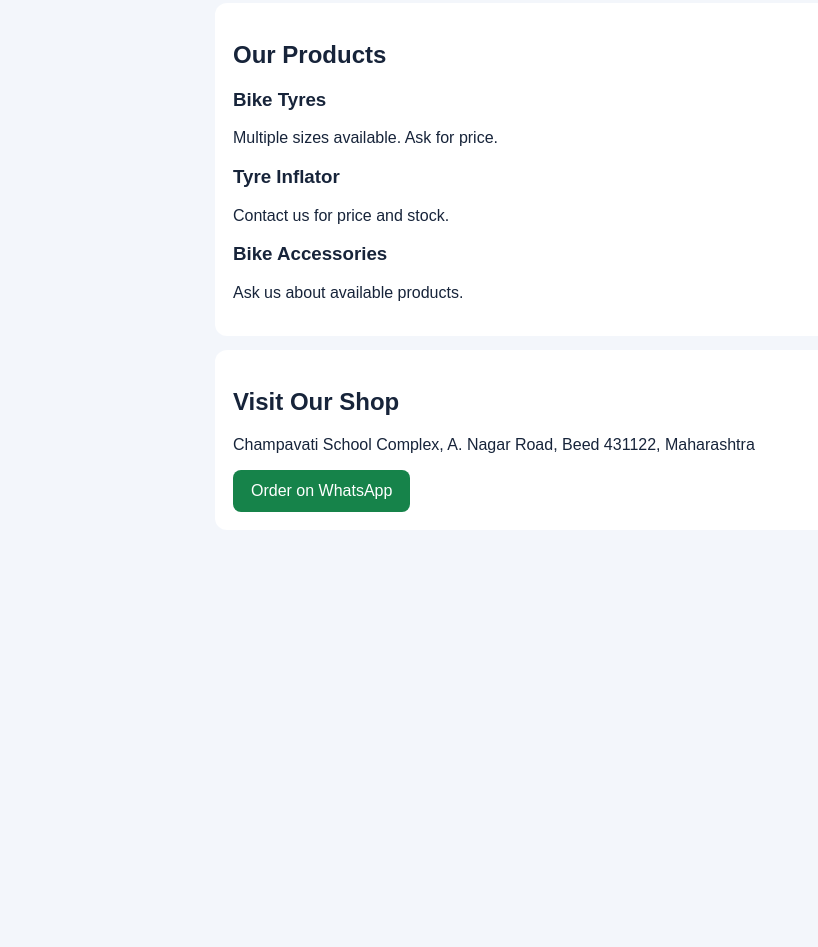
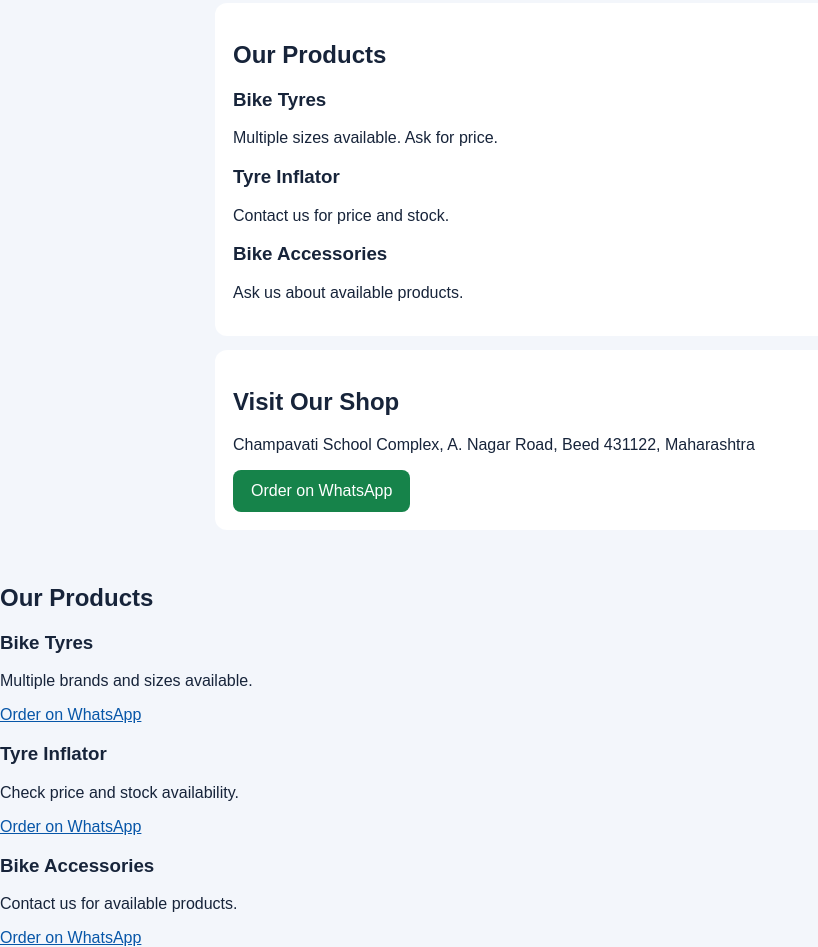
Before and after one commit to BalajiTyres/Balaji-Tyres-Online-Store-, a plain HTML site: page index.html in a window 1280 px wide. Shown: the part 381-1328 px from the top of the page, without its empty margins (0-818 px from the left). Before the commit the page ends 945 px from the top, so only its background shows below. Drawn offline with Linux system fonts and the light colour scheme.

Commit message:
Add product section with WhatsApp order links

```diff
--- a/index.html
+++ b/index.html
@@ -47,3 +47,31 @@ Order on WhatsApp
 </main>
 </body>
 </html>
+
+<section class="products">
+  <h2>Our Products</h2>
+
+  <div class="product">
+    <h3>Bike Tyres</h3>
+    <p>Multiple brands and sizes available.</p>
+    <a href="https://wa.me/9146695995?text=I%20want%20to%20enquire%20about%20bike%20tyres">
+      Order on WhatsApp
+    </a>
+  </div>
+
+  <div class="product">
+    <h3>Tyre Inflator</h3>
+    <p>Check price and stock availability.</p>
+    <a href="https://wa.me/9146695995?text=I%20want%20to%20enquire%20about%20tyre%20inflator">
+      Order on WhatsApp
+    </a>
+  </div>
+
+  <div class="product">
+    <h3>Bike Accessories</h3>
+    <p>Contact us for available products.</p>
+    <a href="https://wa.me/9146695995?text=I%20want%20to%20enquire%20about%20bike%20accessories">
+      Order on WhatsApp
+    </a>
+  </div>
+</section>
```
